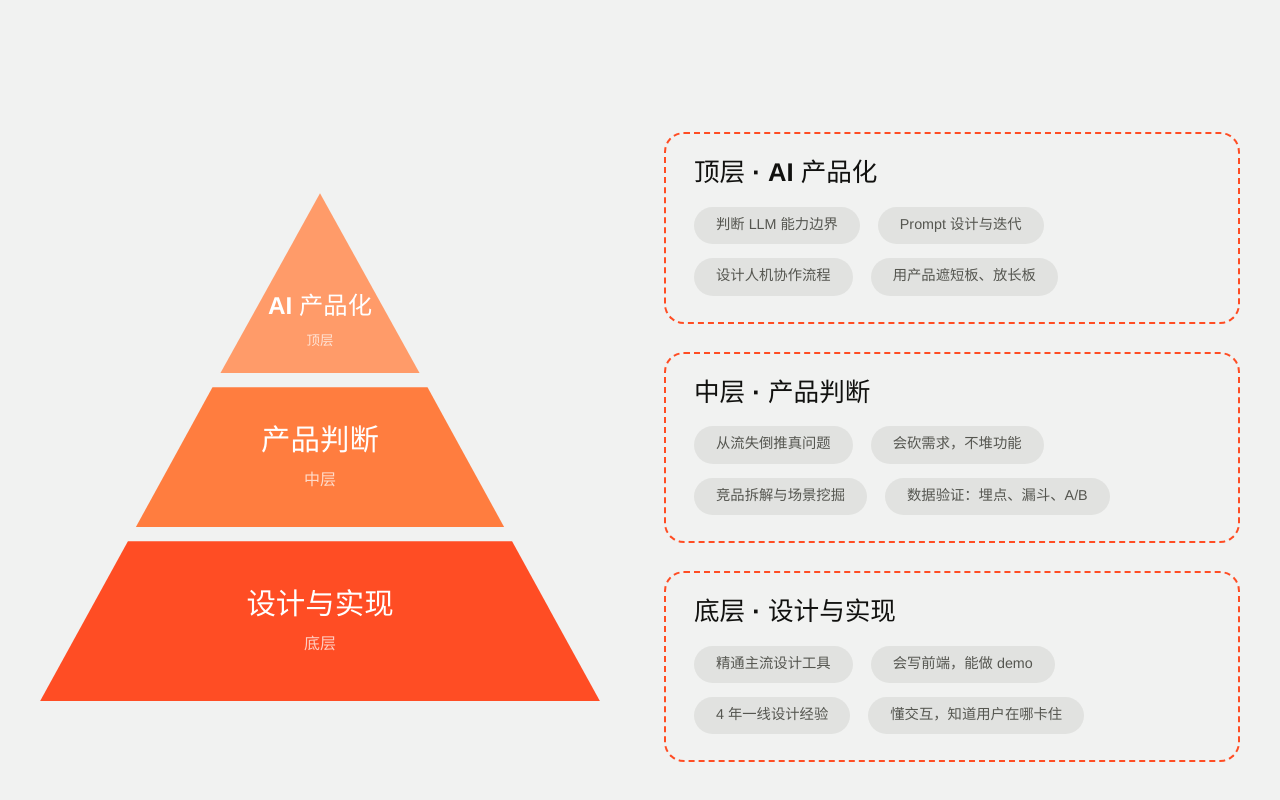
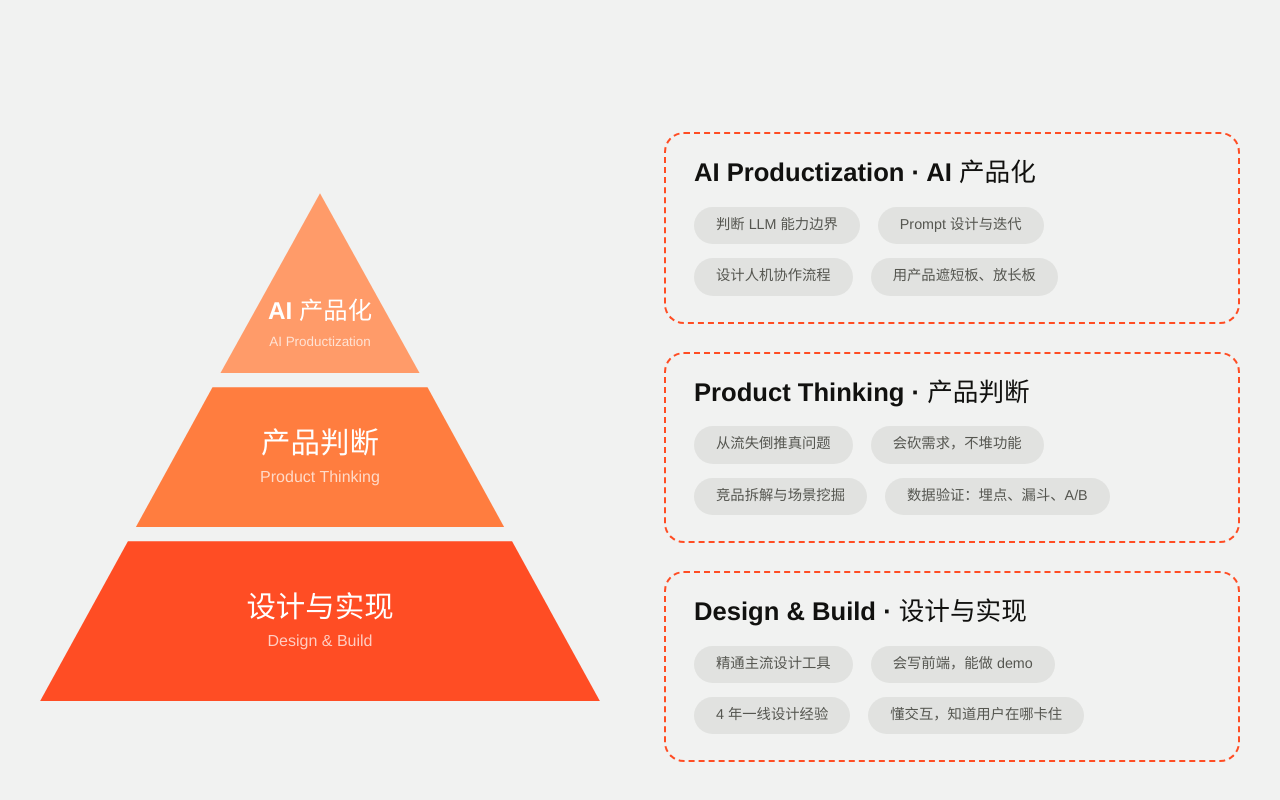
Before and after one commit to Miaaaa857/profile, a React (Vite) app: page /about in a window 1280 px wide. Shown: the part 3809-4609 px from the top of the page. Built offline with nearby package versions, Linux system fonts and the light colour scheme; a web font is replaced by a local one.

Commit message:
Translate capability tier labels

```diff
--- a/src/components/AelixaAbout.jsx
+++ b/src/components/AelixaAbout.jsx
@@ -8,17 +8,17 @@ const metrics = [
 const capabilityGroups = [
   {
     title: 'AI 产品化',
-    level: '顶层',
+    level: 'AI Productization',
     items: ['判断 LLM 能力边界', 'Prompt 设计与迭代', '设计人机协作流程', '用产品遮短板、放长板'],
   },
   {
     title: '产品判断',
-    level: '中层',
+    level: 'Product Thinking',
     items: ['从流失倒推真问题', '会砍需求，不堆功能', '竞品拆解与场景挖掘', '数据验证：埋点、漏斗、A/B'],
   },
   {
     title: '设计与实现',
-    level: '底层',
+    level: 'Design & Build',
     items: ['精通主流设计工具', '会写前端，能做 demo', '4 年一线设计经验', '懂交互，知道用户在哪卡住'],
   },
 ]
```
